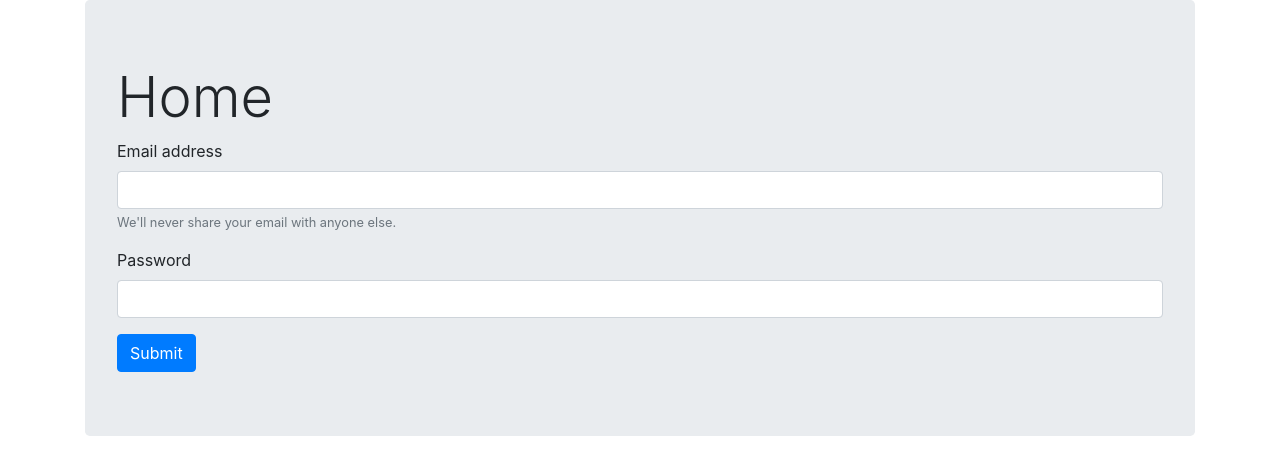
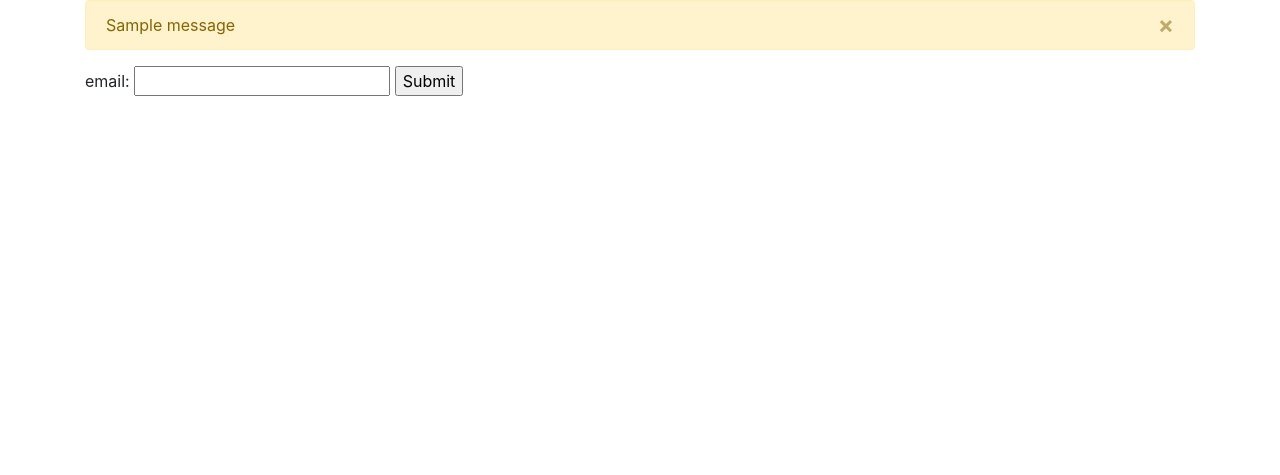
Before and after one commit to souradeep100/flask_course, a Flask app: template exercise_template/templates/index.html in a window 1280 px wide. Shown: the part 56-531 px from the top of the page. Run offline with Flask 2, Linux system fonts and the light colour scheme; the template is opened without the code that fills it, so the values that code supplies are empty, except form fields; one stand-in notice (Sample message) is shown; form fields are guessed from the names that the template uses; some libraries are stand-ins or nearby versions.

Commit message:
form and session practice

```diff
--- a/exercise_template/app.py
+++ b/exercise_template/app.py
@@ -1,14 +1,31 @@
-from flask import Flask, render_template, request
+from flask import Flask, render_template, request, session, redirect, url_for, flash
+from flask_wtf import FlaskForm
+from wtforms import StringField,SubmitField, IntegerField, Form
+
 app = Flask(__name__)
 
-@app.route('/')
+app.config['SECRET_KEY'] = 'mysecretkey'
+
+class MyForm(Form):
+    mail1 = StringField('mail',_name="mail",id='mail')
+    submit = SubmitField('submit now')
+@app.route('/',methods=['POST','GET'])
 def index():
-    return render_template('index.html')
-
+    form = MyForm(request.form)
+    if request.method == 'POST'  and 'mail' not in session:
+        print("soura")
+        email = form.mail1.data
+        msg = f"the mail id is {email} "
+        flash(msg)
+        session['mail'] =  email
+        return redirect(url_for('index'))
+    return render_template('index.html',form=form)
+'''
 @app.route('/result')
 def result():
     email = request.args.get("email")
     password = request.args.get("password")
     return render_template('result.html',email=email)
+'''
 if __name__ == "__main__":
      app.run(debug=True)
--- a/exercise_template/templates/index.html
+++ b/exercise_template/templates/index.html
@@ -1,18 +1,17 @@
 {% extends 'base.html' %}
 {% block content %}
-<div class="jumbotron">
-    <h1 class="display-4">Home</h1>
-    <form action="{{url_for('result')}}">
-        <div class="form-group">
-          <label for="exampleInputEmail1">Email address</label>
-          <input type="email" class="form-control" id="exampleInputEmail1" aria-describedby="emailHelp" name="email" value="">
-          <small id="emailHelp" class="form-text text-muted">We'll never share your email with anyone else.</small>
+{% for mess in get_flashed_messages()  %}
+      <div class="alert alert-warning alert-dismissible fade show" role="alert">
+        <button type="button" class="close" data-dismiss="alert" aria-label="Close" class="fade close">
+          <span aria-hidden="true">&times;</span>
+        </button>
+        {{mess}}
         </div>
-        <div class="form-group">
-          <label for="exampleInputPassword1">Password</label>
-          <input type="password" class="form-control" id="exampleInputPassword1" name="password" value="">
-        </div>
-        <button type="submit" class="btn btn-primary">Submit</button>
-      </form>
-</div>
+      {% endfor %}
+<form method="POST">
+  {# This hidden_tag is a CSRF security feature. #}
+  <label for="mail">email:</label>
+  {{ form.mail1() }}
+  {{ form.submit()}}
+</form>
 {% endblock %}
```
